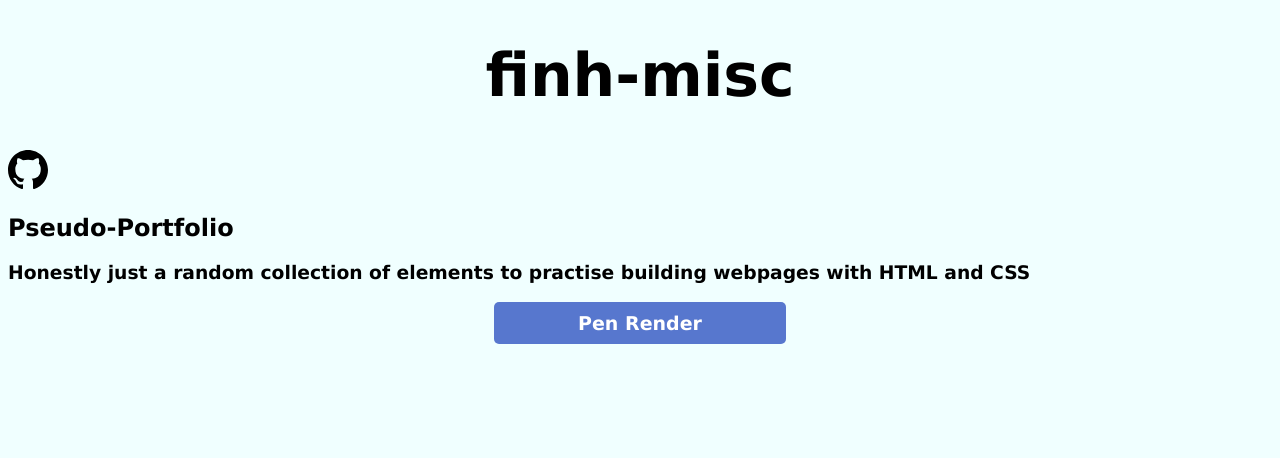
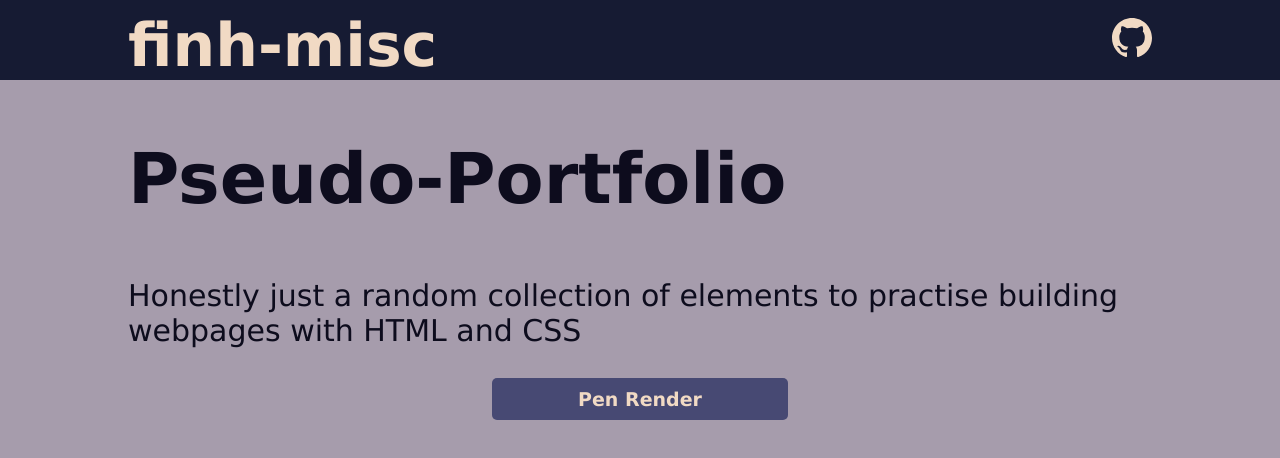
Before and after one commit to finhgh/finh-misc, a plain HTML site: page index.html in a window 1280 px wide. Drawn offline with Linux system fonts and the light colour scheme.

Commit message:
Altered to support new styles and structures

```diff
--- a/styles.css
+++ b/styles.css
@@ -1,14 +1,13 @@
 /*=======Page Styling=======*/
 body{
-    background-color: azure;
+    background-color: #a69cac;
     font-family: Verdana, "Geneva", Tahoma, sans-serif;
     align-items: center;
+    margin: 0%;
 }
 .title{
     font-size: 60px;
     font-weight: 1000;
-    text-align: center;
-    color: black;
 }
 .title:hover{
     color: grey;
@@ -16,6 +15,46 @@ body{
 a{
     text-decoration: none;
     color: inherit;
+}
+h1{
+    margin: 10px 0% 0% 0%;
+}
+h2{
+    font-size: 70px;
+    padding: 0%;
+    font-weight: 700;
+}
+h3{
+    font-size: 30px;
+    padding: 0%;
+    font-weight: 500;
+}
+
+
+/*======Top Bar Styling======*/
+.top-container{
+    display:flex;
+    justify-content: space-between;
+    align-items: center;
+    padding: 0 10%;
+
+    color: #f1dac4;
+    background-color: #161b33;
+}
+.git-button{
+    fill: #f1dac4;
+}
+.git-button:hover{
+    fill: grey;
+}
+
+/*=======Container Styling=======*/
+.container{
+    display: flex;
+    padding: 0% 10%;
+}
+.upper-desc{
+    color: #0d0c1d;
 }
 
 /*=======Section Styling=======*/
@@ -53,10 +92,10 @@ a{
 
 }
 .indexButton:hover{
-    background-color: rgb(29, 67, 173);
+    background-color: #272949;
 }
 .indexButton{
-    background: rgb(87, 119, 206);
+    background: #474973;
     padding: 10px 20px 10px 20px;
     width: 20%;
 
@@ -64,6 +103,6 @@ a{
     text-align: center;
     font-weight: 600;
     font-size: 19px;
-    color: white;
+    color: #f1dac4;
     text-decoration:none;
 }
```
